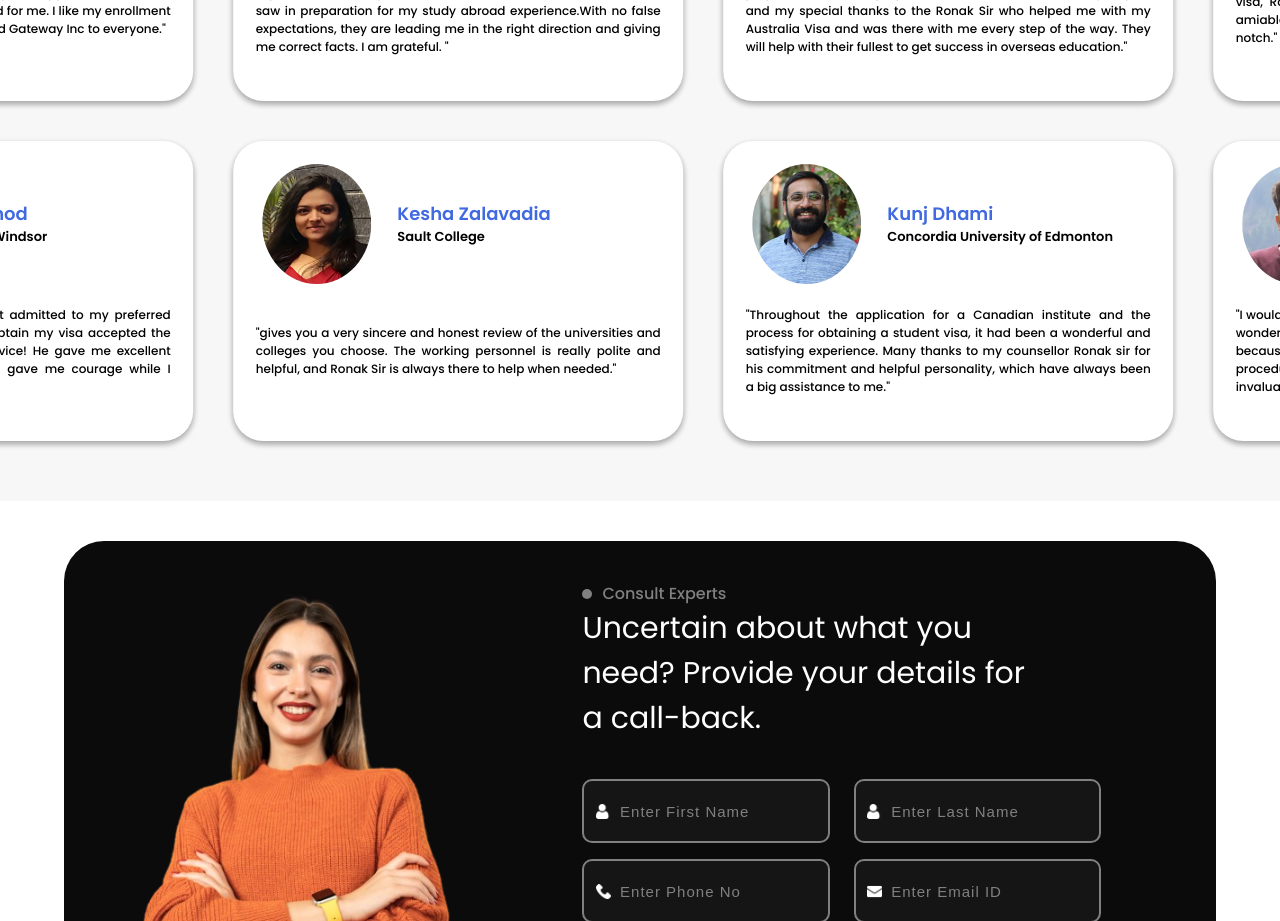
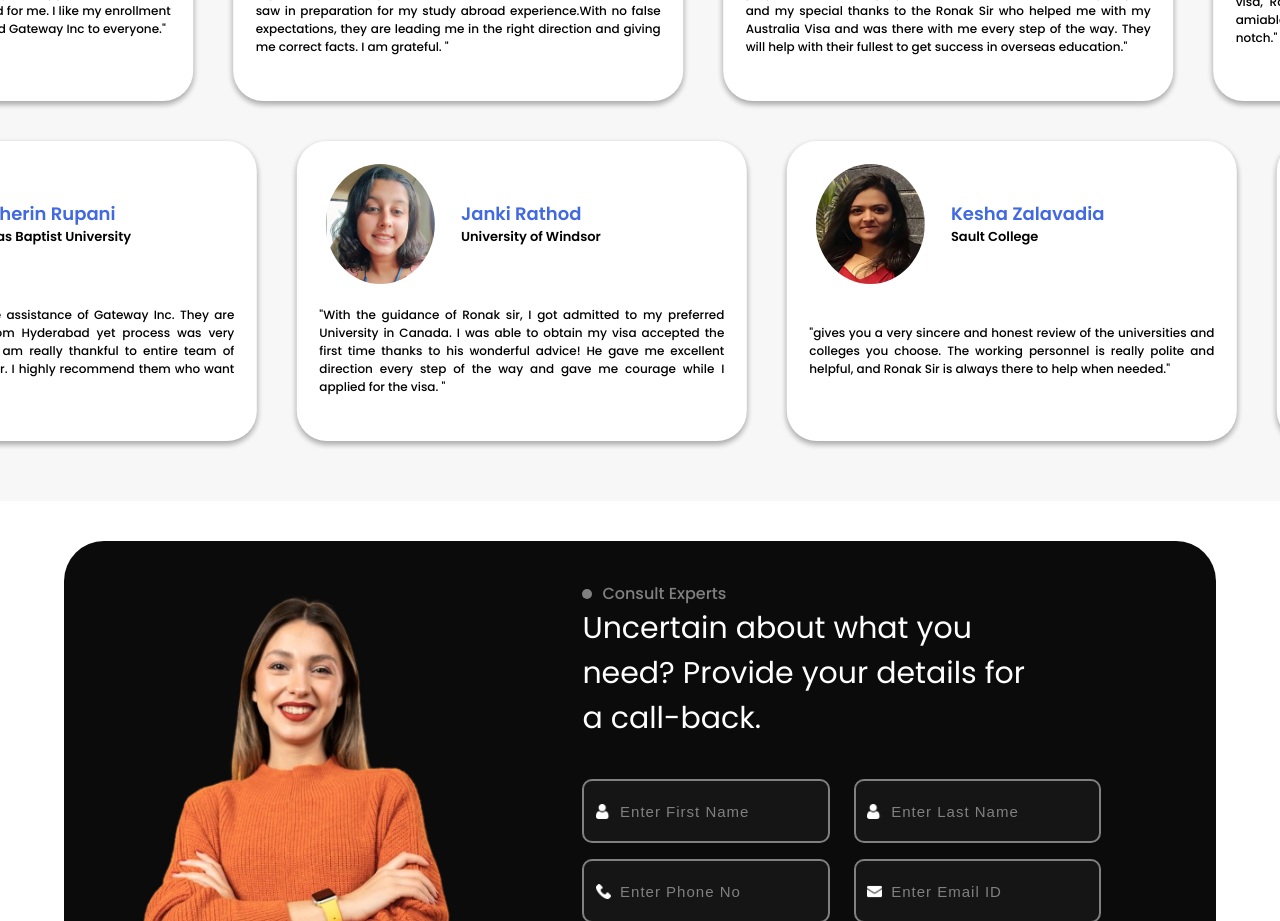
Before and after one commit to Abhishekkjainn/GatewayINC, a React (Vite) app: page / in a window 1280 px wide. Shown: the part 4540-5461 px from the top of the page. Built offline with nearby package versions, Linux system fonts and the light colour scheme.

Commit message:
Changed Direction of Marquee

```diff
--- a/src/pages/page7.jsx
+++ b/src/pages/page7.jsx
@@ -295,6 +295,7 @@ export default function Page7() {
           speed={40}
           pauseOnHover={true}
           className="testmarq"
+          direction="right"
         >
           <div className="testimonialcard">
             <div className="toptestimonialcard">
```
